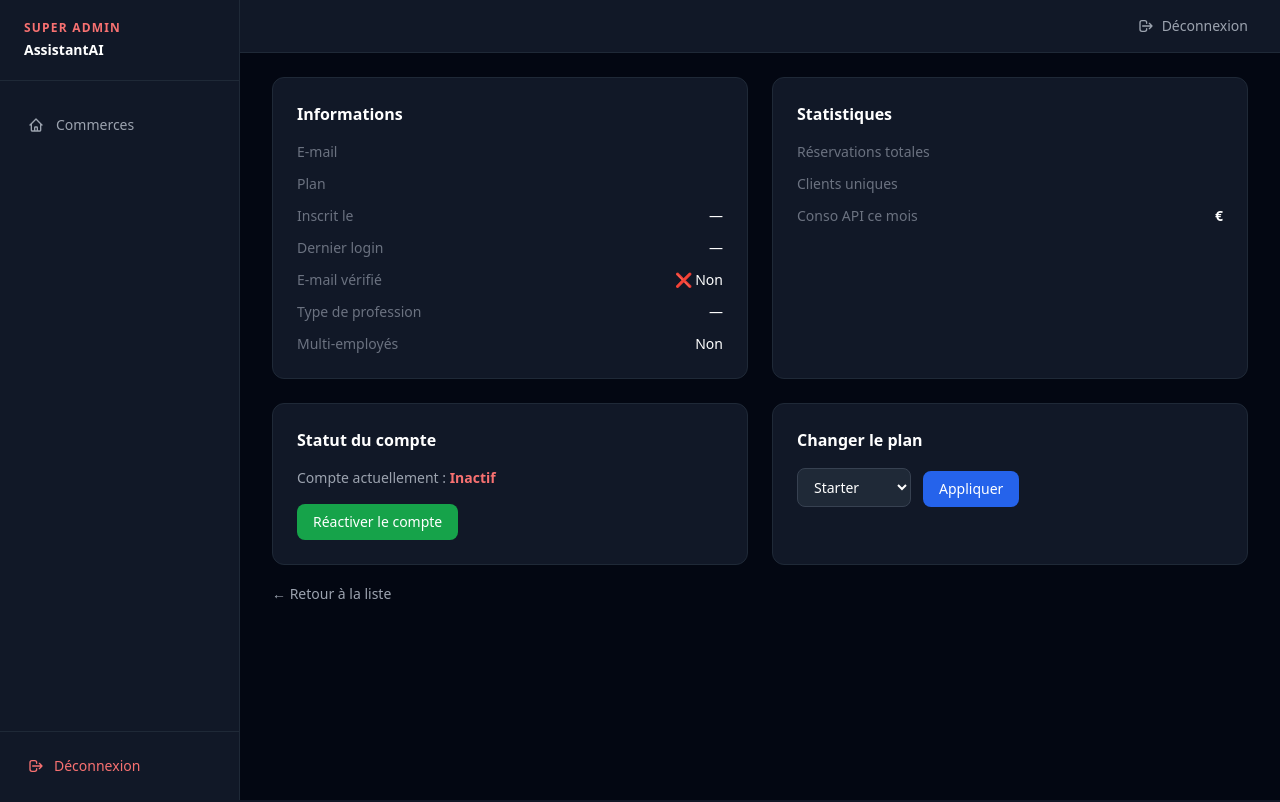
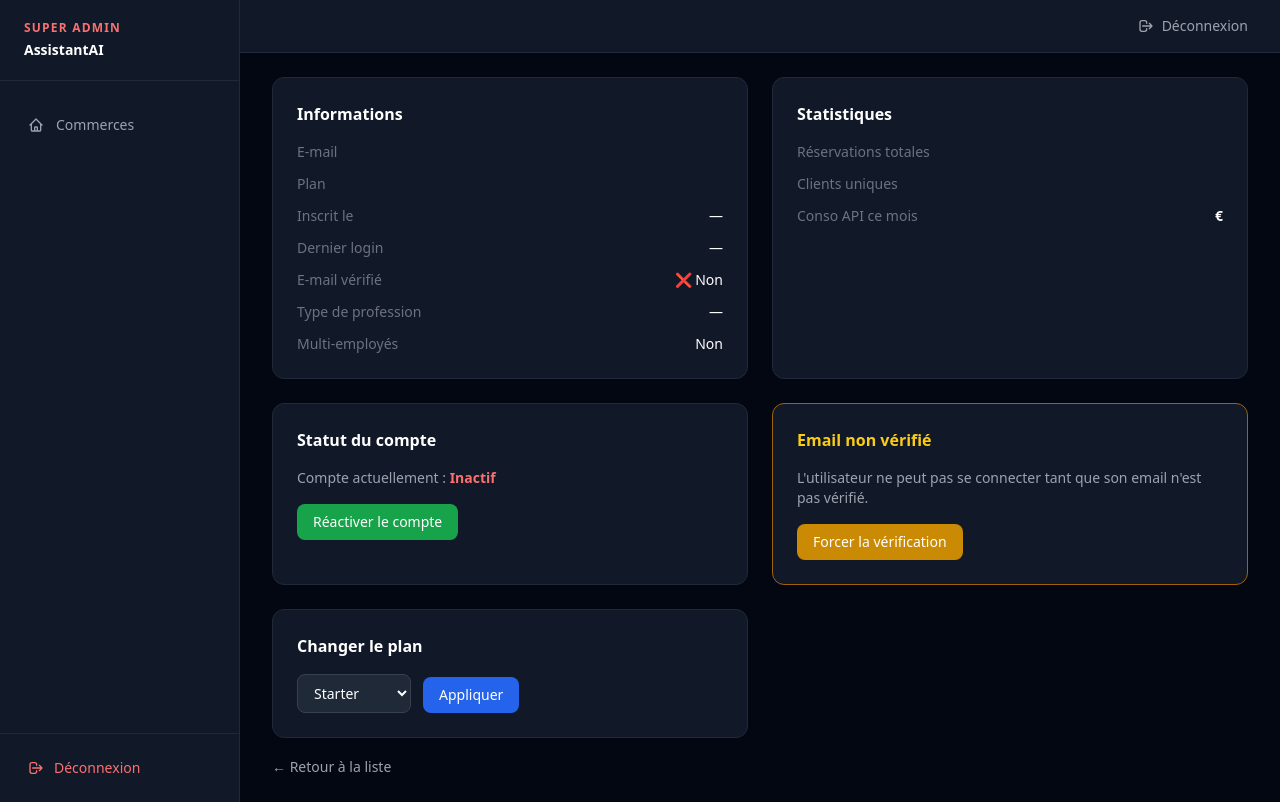
Before and after one commit to Thano02/assistantai, a FastAPI app: template templates/superadmin/business_detail.html in a window 1280 px wide. Run offline with FastAPI, Linux system fonts and the light colour scheme; the template is opened without the code that fills it, so the values that code supplies are empty; some libraries are stand-ins or nearby versions.

Commit message:
Add TTS voice logging, force email verify in superadmin, remove demo section
Co-Authored-By: Claude Sonnet 4.6 <noreply@anthropic.com>

```diff
--- a/routers/voice.py
+++ b/routers/voice.py
@@ -86,6 +86,7 @@ def _handle_incoming(call_sid: str, caller_phone: str, base_process_url: str,
             if not business or not business.is_active:
                 return Response(content=_twiml_unavailable(), media_type="application/xml")
             voice_id = business.elevenlabs_voice_id
+            logger.info(f"[Voice] business_id={business_id} elevenlabs_voice_id={voice_id!r}")
         update_client_last_call(db, caller_phone)
     finally:
         db.close()
--- a/services/tts_service.py
+++ b/services/tts_service.py
@@ -18,6 +18,7 @@ def text_to_speech(text: str, voice_id: str = None) -> str:
     filepath = os.path.join("static", "audio", filename)
 
     vid = voice_id or settings.elevenlabs_voice_id
+    print(f"[TTS] voice_id_param={voice_id!r} → using vid={vid!r}", flush=True)
     url = f"https://api.elevenlabs.io/v1/text-to-speech/{vid}"
     headers = {
         "xi-api-key": settings.elevenlabs_api_key,
--- a/templates/superadmin/business_detail.html
+++ b/templates/superadmin/business_detail.html
@@ -66,6 +66,19 @@
     </form>
   </div>
 
+  <!-- Vérification email -->
+  {% if not business.email_verified %}
+  <div class="bg-gray-900 border border-yellow-700 rounded-xl p-6">
+    <h2 class="font-semibold mb-4 text-yellow-400">Email non vérifié</h2>
+    <p class="text-sm text-gray-400 mb-4">L'utilisateur ne peut pas se connecter tant que son email n'est pas vérifié.</p>
+    <form method="post" action="/superadmin/business/{{ business.id }}/verify-email">
+      <button class="bg-yellow-600 hover:bg-yellow-700 text-white px-4 py-2 rounded-lg text-sm font-medium">
+        Forcer la vérification
+      </button>
+    </form>
+  </div>
+  {% endif %}
+
   <!-- Changer plan -->
   <div class="bg-gray-900 border border-gray-800 rounded-xl p-6">
     <h2 class="font-semibold mb-4">Changer le plan</h2>
```
Also changed, not shown: routers/superadmin.py (+11 -0 lines).
